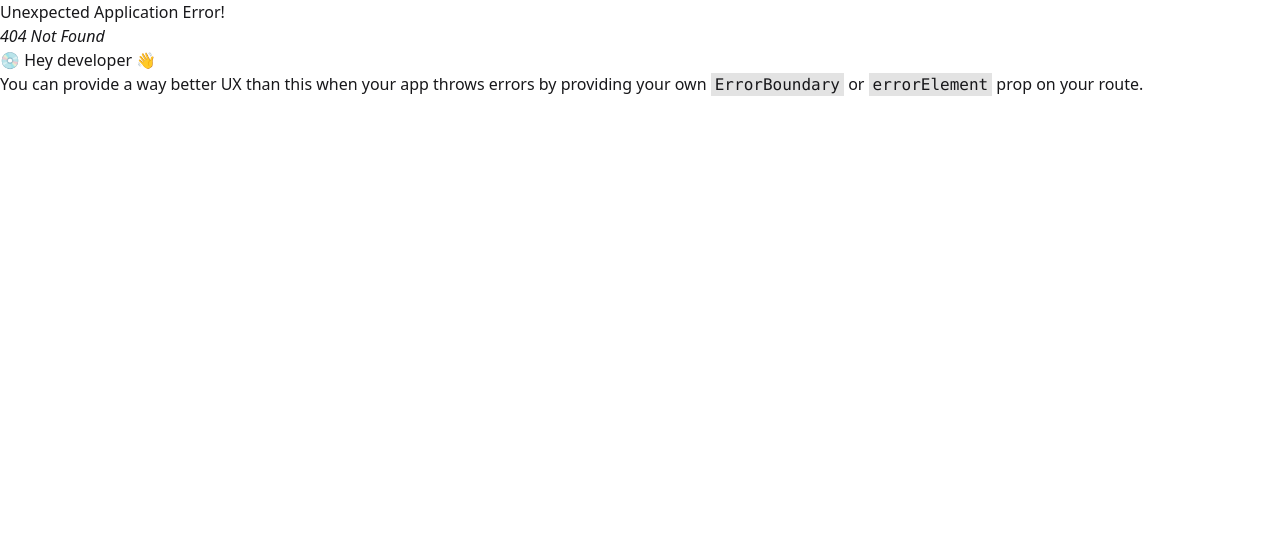
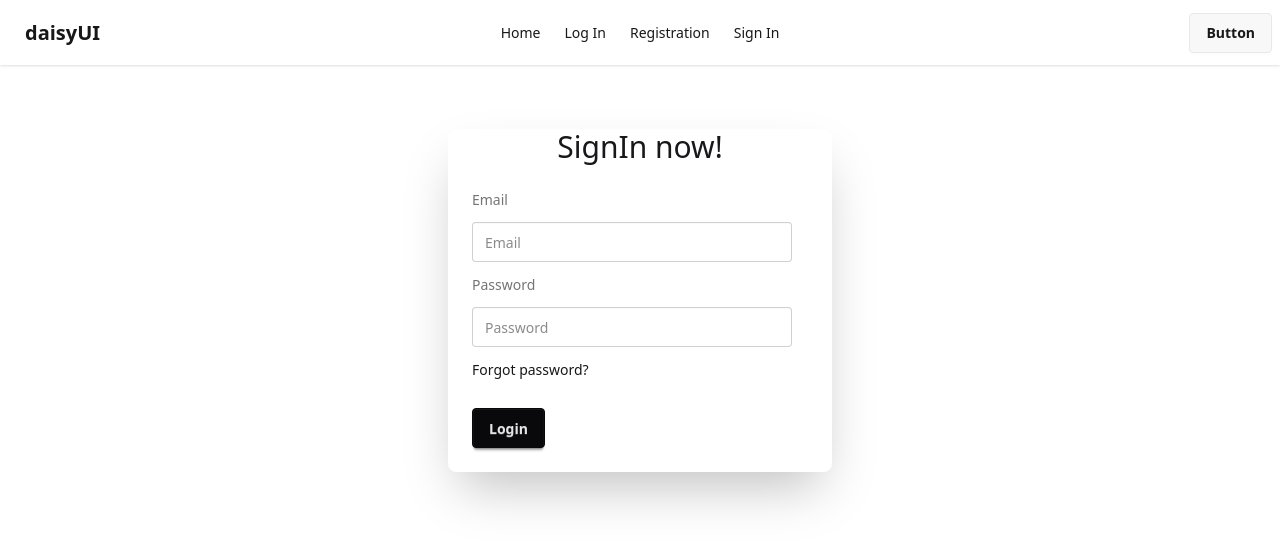
Before and after one commit to istiakiraz/ph-module-50-email-setup, a React (Vite) app: page /signin in a window 1280 px wide. Before the commit this address had no page. Shown: the top 546 px of the page. Built offline with nearby package versions, Linux system fonts and the light colour scheme.

Commit message:
added a signup pages

```diff
--- a/src/components/Navbar.jsx
+++ b/src/components/Navbar.jsx
@@ -7,6 +7,7 @@ const Navbar = () => {
         <li><NavLink to='/' >Home</NavLink></li>
         <li><NavLink to='/login' >Log In</NavLink></li>
         <li><NavLink to='/register' >Registration</NavLink></li>
+        <li><NavLink to='/signin' >Sign In</NavLink></li>
 
 
   </>;
--- /dev/null
+++ b/src/components/Signin.jsx
@@ -0,0 +1,72 @@
+import { createUserWithEmailAndPassword } from "firebase/auth";
+import React, { useState } from "react";
+import { auth } from "../firebase.init";
+
+const Signin = () => {
+
+        const [success, setSuccess] =useState(false);
+        const [errorMessage, setErrorMessage] = useState('')
+
+
+
+    const handleSubmit = (e) =>{
+        e.preventDefault();
+
+        const email = e.target.email.value;
+        const password = e.target.password.value;
+        console.log(email, password);
+
+        setSuccess(false)
+        setErrorMessage('')
+
+         // password valid
+         const passwordEx =/(?=.*\d)(?=.*[a-z])(?=.*[A-Z]).{8,}/
+         if(passwordEx.test(password) === false){
+             setErrorMessage('Must be more than 8 characters, including number, lowercase letter, uppercase letter')
+             return;
+         }
+
+
+        createUserWithEmailAndPassword(auth, email, password)
+        .then(result=> {
+            console.log(result);
+            setSuccess(true)
+        })
+        .catch(error =>{
+            console.log(error);
+
+        })
+
+
+
+    }
+
+
+    return (
+
+        <div className="card bg-base-100 mt-16 mx-auto w-full max-w-sm shrink-0 shadow-2xl">
+          <h1 className="text-3xl text-center font-thin">SignIn now!</h1>
+          <div className="card-body">
+            <form onSubmit={handleSubmit} className="space-y-3">
+              <label className="label">Email</label>
+              <input type="email" name="email" className="input" placeholder="Email" />
+              <label className="label">Password</label>
+              <input type="password" name="password" className="input" placeholder="Password" />
+              <div>
+                <a className="link link-hover">Forgot password?</a>
+              </div>
+              <button className="btn btn-neutral mt-4">Login</button>
+              {
+                success && <p className="text-green-700">User added successfully</p>
+              }
+              {
+                errorMessage && <p className="text-red-700">{errorMessage}</p>
+              }
+            </form>
+          </div>
+        </div>
+
+  );
+};
+
+export default Signin;
--- a/src/main.jsx
+++ b/src/main.jsx
@@ -4,6 +4,7 @@ import "./index.css";
 import App from "./App.jsx";
 import Root from "./layouts/Root.jsx"
 import LogIn from './components/LogIn.jsx'
+import Signin from './components/Signin.jsx'
 
 import { createBrowserRouter, RouterProvider } from "react-router";
 import Home from "./components/Home.jsx";
@@ -25,6 +26,10 @@ const router = createBrowserRouter([
       {
         path: "register",
         Component: Registretion
+      },
+      {
+        path: "signin",
+        Component: Signin
       }
     ]
   },
```
